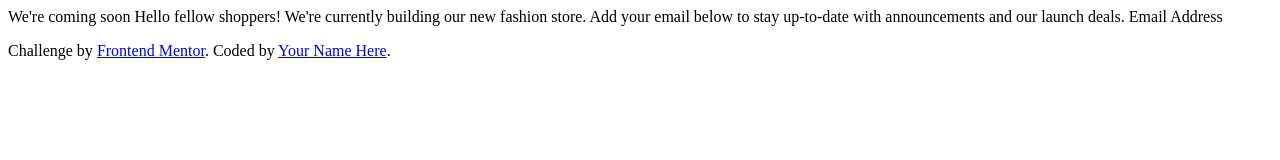
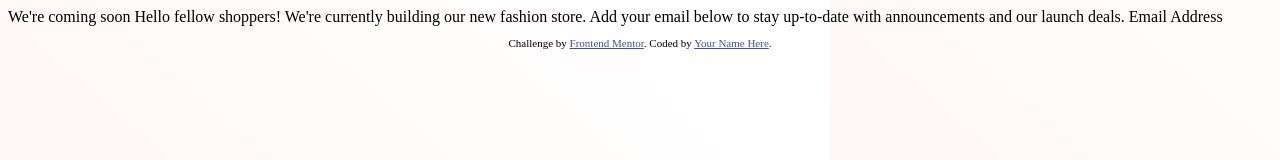
Before and after one commit to ksuares1/base-apparel, a plain HTML site: page index.html in a window 1280 px wide. Drawn offline with Linux system fonts and the light colour scheme.

Commit message:
added background image

```diff
--- a/assets/css/styles.css
+++ b/assets/css/styles.css
@@ -1,5 +1,5 @@
  body{
-    background-image:("assets/") ;
+    background-image:url("../images/bg-pattern-desktop.svg") ;
  }
     .attribution { font-size: 11px; text-align: center; }
     .attribution a { color: hsl(228, 45%, 44%); }
--- a/index.html
+++ b/index.html
@@ -3,9 +3,8 @@
 <head>
   <meta charset="UTF-8">
   <meta name="viewport" content="width=device-width, initial-scale=1.0"> <!-- displays site properly based on user's device -->
-
   <link rel="icon" type="image/png" sizes="32x32" href="./images/favicon-32x32.png">
-
+  <link rel="stylesheet" href="assets/css/styles.css">
   <title>Frontend Mentor | Base Apparel coming soon page</title>
 
 </head>
```
